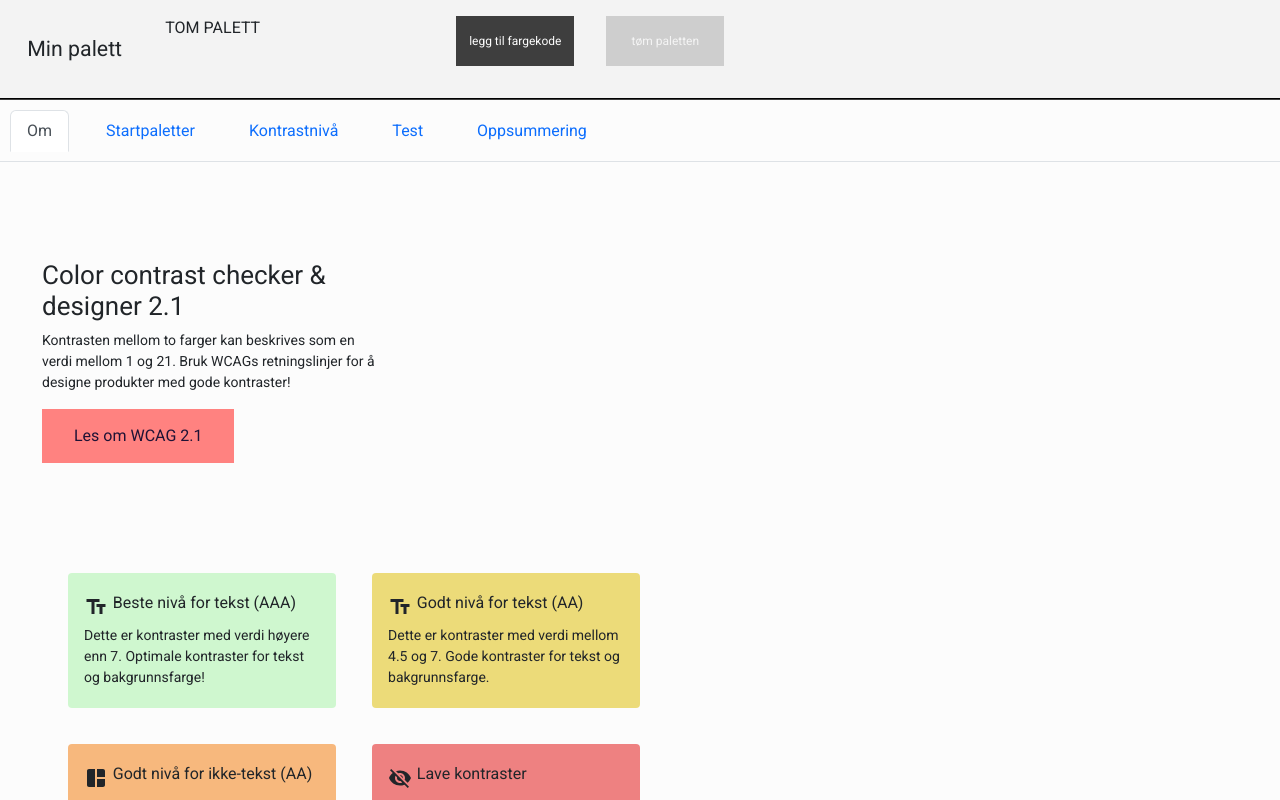
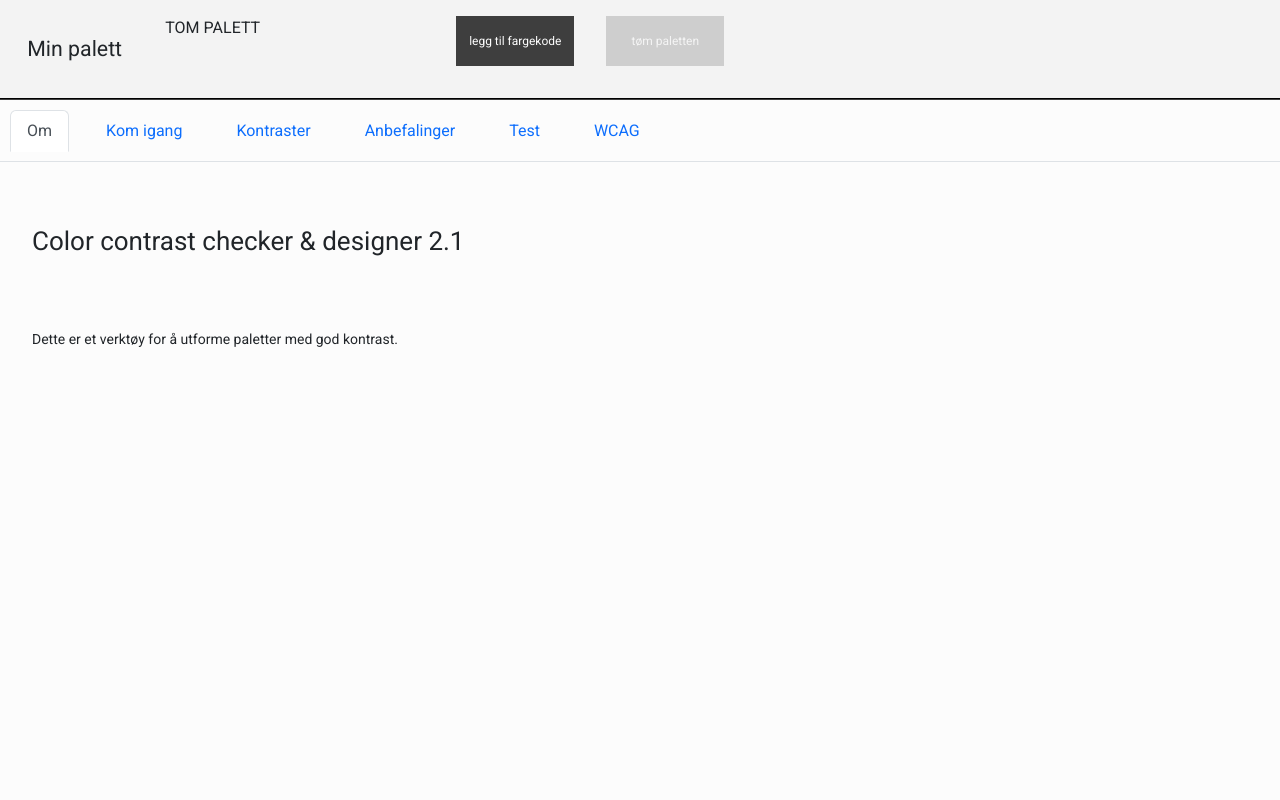
Before and after one commit to NorskRegnesentral/ccc21, a React (Create React App) app: page /#/ in a window 1280 px wide. Built offline with nearby package versions, Linux system fonts and the light colour scheme.

Commit message:
Clean up tab sections and tab order

```diff
--- a/public/locales/nb/translation.json
+++ b/public/locales/nb/translation.json
@@ -1,19 +1,21 @@
 {
-    "about-title" : "Color contrast checker & designer 2.1",
-    "about-description" : "Kontrasten mellom to farger kan beskrives som en verdi mellom 1 og 21. Bruk WCAGs retningslinjer for å designe produkter med gode kontraster!",
-    "about-wcag" : "Fra 1.februar 2023 må alle offentlige nettsider og webapplikasjoner følge WCAG 2.1. ",
+    "about-section-title" : "Color contrast checker & designer 2.1",
+    "about-description" : "Dette er et verktøy for å utforme paletter med god kontrast.",
+    "about-wcag" : "Kontrasten mellom to farger kan beskrives som en verdi mellom 1 og 21. Bruk WCAGs retningslinjer for å designe produkter med gode kontraster!",
     "about-button-linking-to-wcag" : "Les om WCAG 2.1",
     "about-wcag-list-heading" : "Fire kategorier for fargekontraster definert av wcag:",
     "about-wcag-aaa" : "Dette er kontraster med verdi høyere enn 7. Optimale kontraster for tekst og bakgrunnsfarge!",
     "about-wcag-aa" : "Dette er kontraster med verdi mellom 4.5 og 7. Gode kontraster for tekst og bakgrunnsfarge.",
     "about-wcag-nontext-aa" : "Dette er kontraster med verdi mellom 3 og 4.5. Burde ikke brukes som tekst og bakgrunn, men kan brukes i ulike komponenter.",
     "about-wcag-low" : "Verdier under 3. Anbefales ikke til bruk på tekst eller andre sentrale komponenter.",
-    "table-section-title" : "Kontrastnivå for paletten din",
-    "try-default-palettes" : "Forhåndsdefinerte startpaletter" ,
-    "mockup-section-title" : "Test fargene i praksis",
+    "contrast-section-title" : "Kontrastnivåer for paletten din",
+    "get-started-section-title" : "Kom igang",
+    "get-started-description" : "I paletten kan du legge til og fjerne farger. Du kan også endre en farge, enten interaktivt, ved å klikke på fargen, eller ved å skrive inn hex-koden direkte. Under finner du et lite utvalg av forhånsdefinerte paletter som du kan bruke som utgangspunkt.",
+    "test-section-title" : "Test fargene i praksis",
     "contrast-table-title"  : "Visning av valgte fargekombinasjoner med kontrastverdier i en matrise",
     "contrast-table-radiobutton-title" :  "Velg visning for tabellen",
     "recommendation-section-title" : "Oppsummering av fargekombinasjoner",
+    "wcag-section-title" : "WCAG",
     "my-colors-heading" : "Min palett",
     "change-color" : "Endre farge",
     "footer-text": "",
@@ -41,8 +43,9 @@
     "ok" : "ok",
   "cancel" : "avbryt",
   "about-tab-title" : "Om",
-  "default-palettes-tab-title" : "Startpaletter",
-  "contrast-level-tab-title" : "Kontrastnivå",
+  "get-started-tab-title" : "Kom igang",
+  "contrast-tab-title" : "Kontraster",
   "testing-tab-title" : "Test",
-  "summary-tab-title" : "Oppsummering"
+  "recommendation-tab-title" : "Anbefalinger",
+  "wcag-tab-title" : "WCAG"
 }
--- a/src/pages/home/home.jsx
+++ b/src/pages/home/home.jsx
@@ -86,20 +86,84 @@ function Home() {
         <Tabs defaultActiveKey="about" id="main-tab-group" className="mb-3">
           <Tab eventKey="about" title={t('about-tab-title')}>
             <div className="tab-section">
-              <div className="aboutSectionLeft">
+              <div className="row">
+                <h1 className="big-title">{t('about-section-title')}</h1>
+              </div>
+              <div>
+                <p className="p-small-about">{t('about-description')} </p>
+              </div>
+            </div>
+          </Tab>
+          <Tab eventKey="get-started" title={t('get-started-tab-title')}>
+            <div className="tab-section">
+              <div className="see-contrast-heading">
+                <h1 className="big-title">{t('get-started-section-title')}</h1>
+              </div>
+              <div>
+                <p className="p-small-about">{t('get-started-description')} </p>
+              </div>
+              <fieldset className="default-palettes-container">
+                {Object.values(defaultColorPalettes).map((palette, index) => (
+                  <div className="default-palette-container" onClick={()=>setColorList(palette)}>
+                    <input id={"color-palette-"+index} type="radio"  className="radio-button"  checked={colorList == palette ? true : false}/>
+                    <ColorPalette colors={palette} labelId={"color-palette-"+index}></ColorPalette>
+                  </div>
+                ))}
+              </fieldset>
+            </div>
+          </Tab>
+          <Tab eventKey="contrast" title={t('contrast-tab-title')}>
+            <div className="tab-section">
+              <div className="see-contrast-heading">
+                <h1 className="big-title">{t('contrast-section-title')}</h1>
+              </div>
+              <ContrastTable aria-details={t('contrast-table-title')} contrastMatrix={contrastMatrix}></ContrastTable>
+            </div>
+          </Tab>
+          <Tab eventKey="recommendation" title={t('recommendation-tab-title')}>
+            <div className="tab-section">
+              <div className="see-contrast-heading">
+                <h1 className="big-title">{t('recommendation-section-title')}</h1>
+              </div>
+              <div className="aboutSectionTextBoxContainer">
+                <ContrastSummaryBox title={t('contrast-summary-aaa')} titleIcon={<TextFieldsIcon/>} backgroundColor={contrastColors.AAA}
+                                    colorCombinationsList={getContrastList(contrastMatrix, w.aaaTextMin, w.contrastMax)}></ContrastSummaryBox>
+                <ContrastSummaryBox title={t('contrast-summary-aa')} titleIcon={<TextFieldsIcon/>} backgroundColor={contrastColors.AA}
+                                    colorCombinationsList={getContrastList(contrastMatrix, w.aaTextMin, w.aaTextMax)}></ContrastSummaryBox>
+                <ContrastSummaryBox title={t('contrast-summary-nontext-aa')} titleIcon={<AutoAwesomeMosaicIcon/>} backgroundColor={contrastColors.AANontext}
+                                    colorCombinationsList={getContrastList(contrastMatrix, w.aaNonTextMin, w.aaNonTextMax)}></ContrastSummaryBox>
+                <ContrastSummaryBox title={t('contrast-summary-low')} titleIcon={<VisibilityOffIcon/>} backgroundColor={contrastColors.none}
+                                    colorCombinationsList={getContrastList(contrastMatrix, w.contrastMin, w.aaNonTextMin)}></ContrastSummaryBox>
+              </div>
+            </div>
+          </Tab>
+          <Tab eventKey="testing" title={t('testing-tab-title')}>
+            <div className="tab-section">
+              <div className="mockup-section-title">
+                <h1 className="big-title">{t('test-section-title')}</h1>
+              </div>
+              <div className="aboutSectionTextBoxContainer">
+                <MockupTextBox colorList={colorList} title={t('mockup-textbox-header')}
+                               mainText={t('mockup-textbox-maintext')}
+                               titleIcon={<AutoAwesomeIcon/>} color1={colorList[3]} color2={colorList[2]}></MockupTextBox>
+                <MockupIllustration colorList={colorList} color1={colorList[3]} color2={colorList[2]}></MockupIllustration>
+                <MockupGraph colorList={colorList}></MockupGraph>
+                <MockupButton colorList={colorList} contrastMatrix={contrastMatrix} color1={colorList[3]} color2={colorList[2]}></MockupButton>
+              </div>
+            </div>
+          </Tab>
+          <Tab eventKey="wcag" title={t('wcag-tab-title')}>
+            <div className="tab-section">
+
                 <div className="row">
-                  <InvertColorsRoundedIcon></InvertColorsRoundedIcon>
-                  <h1 className="big-title">{t('about-title')}</h1>
+                  <h1 className="big-title">{t('wcag-section-title')}</h1>
                 </div>
                 <div>
-                  <p className="p-small-about">{t('about-description')} </p>
-                  {/*<p className="p-small-about">{t('about-wcag')}</p>*/}
+                  <p className="p-small-about">{t('about-wcag')} </p>
                   <a href="https://www.uutilsynet.no/fremtidig-regelverk/wcag-21-standarden/140"  target="_blank" rel="noreferrer noopener">
                     <button className="primaryButton">{t('about-button-linking-to-wcag')}</button>
                   </a>
                 </div>
-              </div>
-              <div className="aboutSectionRight">
                 <ul className="aboutSectionTextBoxContainer" aria-label={t('about-wcag-list-heading')}>
                   <li>
                     <TextBox title={t('contrast-summary-aaa')} titleIcon={<TextFieldsIcon/>}
@@ -118,67 +182,6 @@ function Home() {
                              backgroundColor={contrastColors.none} mainText={t('about-wcag-low')}></TextBox>
                   </li>
                 </ul>
-              </div>
-            </div>
-          </Tab>
-          <Tab eventKey="palette" title={t('default-palettes-tab-title')}>
-            <div className="tab-section">
-              <div className="see-contrast-heading">
-                <h1 className="big-title">{t('try-default-palettes')}</h1>
-              </div>
-              <fieldset className="default-palettes-container">
-                {Object.values(defaultColorPalettes).map((palette, index) => (
-                  <div className="default-palette-container" onClick={()=>setColorList(palette)}>
-                    <input id={"color-palette-"+index} type="radio"  className="radio-button"  checked={colorList == palette ? true : false}/>
-                    <ColorPalette colors={palette} labelId={"color-palette-"+index}></ColorPalette>
-                  </div>
-                ))}
-              </fieldset>
-              <div className="speech-bubble">
-                <h2 className="speech-bubble-text">
-                  {t('try-palette-or-try-yourself')}
-                </h2>
-              </div>
-            </div>
-          </Tab>
-          <Tab eventKey="table" title={t('contrast-level-tab-title')}>
-            <div className="tab-section">
-              <div className="see-contrast-heading">
-                <h1 className="big-title">{t('table-section-title')}</h1>
-              </div>
-              <ContrastTable aria-details={t('contrast-table-title')} contrastMatrix={contrastMatrix}></ContrastTable>
-            </div>
-          </Tab>
-          <Tab eventKey="testing" title={t('testing-tab-title')}>
-            <div className="tab-section">
-              <div className="mockup-section-title">
-                <h1 className="big-title">{t('mockup-section-title')}</h1>
-              </div>
-              <div className="aboutSectionTextBoxContainer">
-                <MockupTextBox colorList={colorList} title={t('mockup-textbox-header')}
-                               mainText={t('mockup-textbox-maintext')}
-                               titleIcon={<AutoAwesomeIcon/>} color1={colorList[3]} color2={colorList[2]}></MockupTextBox>
-                <MockupIllustration colorList={colorList} color1={colorList[3]} color2={colorList[2]}></MockupIllustration>
-                <MockupGraph colorList={colorList}></MockupGraph>
-                <MockupButton colorList={colorList} contrastMatrix={contrastMatrix} color1={colorList[3]} color2={colorList[2]}></MockupButton>
-              </div>
-            </div>
-          </Tab>
-          <Tab eventKey="summary" title={t('summary-tab-title')}>
-            <div className="tab-section">
-              <div className="see-contrast-heading">
-                <h1 className="big-title">{t('recommendation-section-title')}</h1>
-              </div>
-              <div className="aboutSectionTextBoxContainer">
-                <ContrastSummaryBox title={t('contrast-summary-aaa')} titleIcon={<TextFieldsIcon/>} backgroundColor={contrastColors.AAA}
-                                    colorCombinationsList={getContrastList(contrastMatrix, w.aaaTextMin, w.contrastMax)}></ContrastSummaryBox>
-                <ContrastSummaryBox title={t('contrast-summary-aa')} titleIcon={<TextFieldsIcon/>} backgroundColor={contrastColors.AA}
-                                    colorCombinationsList={getContrastList(contrastMatrix, w.aaTextMin, w.aaTextMax)}></ContrastSummaryBox>
-                <ContrastSummaryBox title={t('contrast-summary-nontext-aa')} titleIcon={<AutoAwesomeMosaicIcon/>} backgroundColor={contrastColors.AANontext}
-                                    colorCombinationsList={getContrastList(contrastMatrix, w.aaNonTextMin, w.aaNonTextMax)}></ContrastSummaryBox>
-                <ContrastSummaryBox title={t('contrast-summary-low')} titleIcon={<VisibilityOffIcon/>} backgroundColor={contrastColors.none}
-                                    colorCombinationsList={getContrastList(contrastMatrix, w.contrastMin, w.aaNonTextMin)}></ContrastSummaryBox>
-              </div>
             </div>
           </Tab>
         </Tabs>
```
